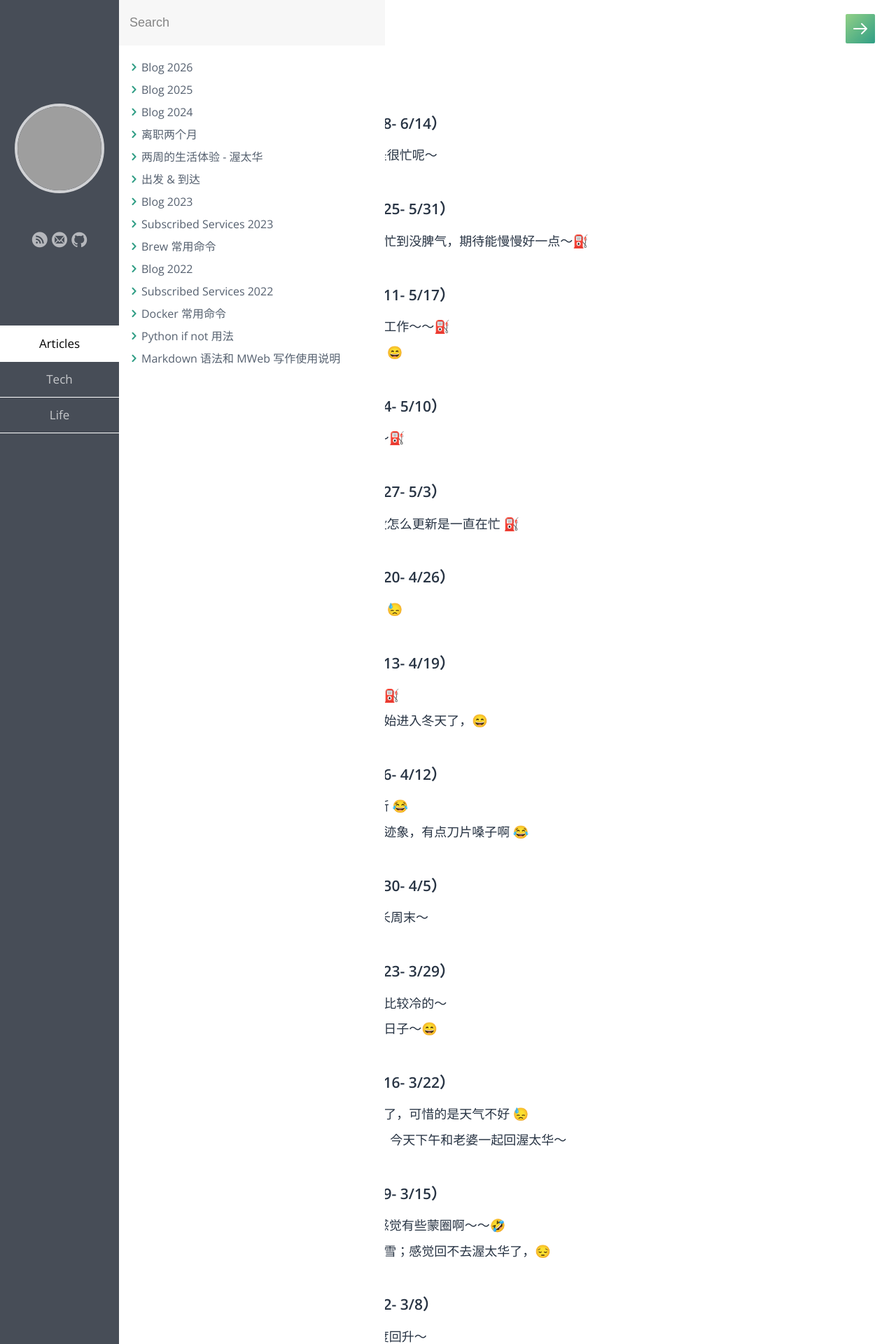
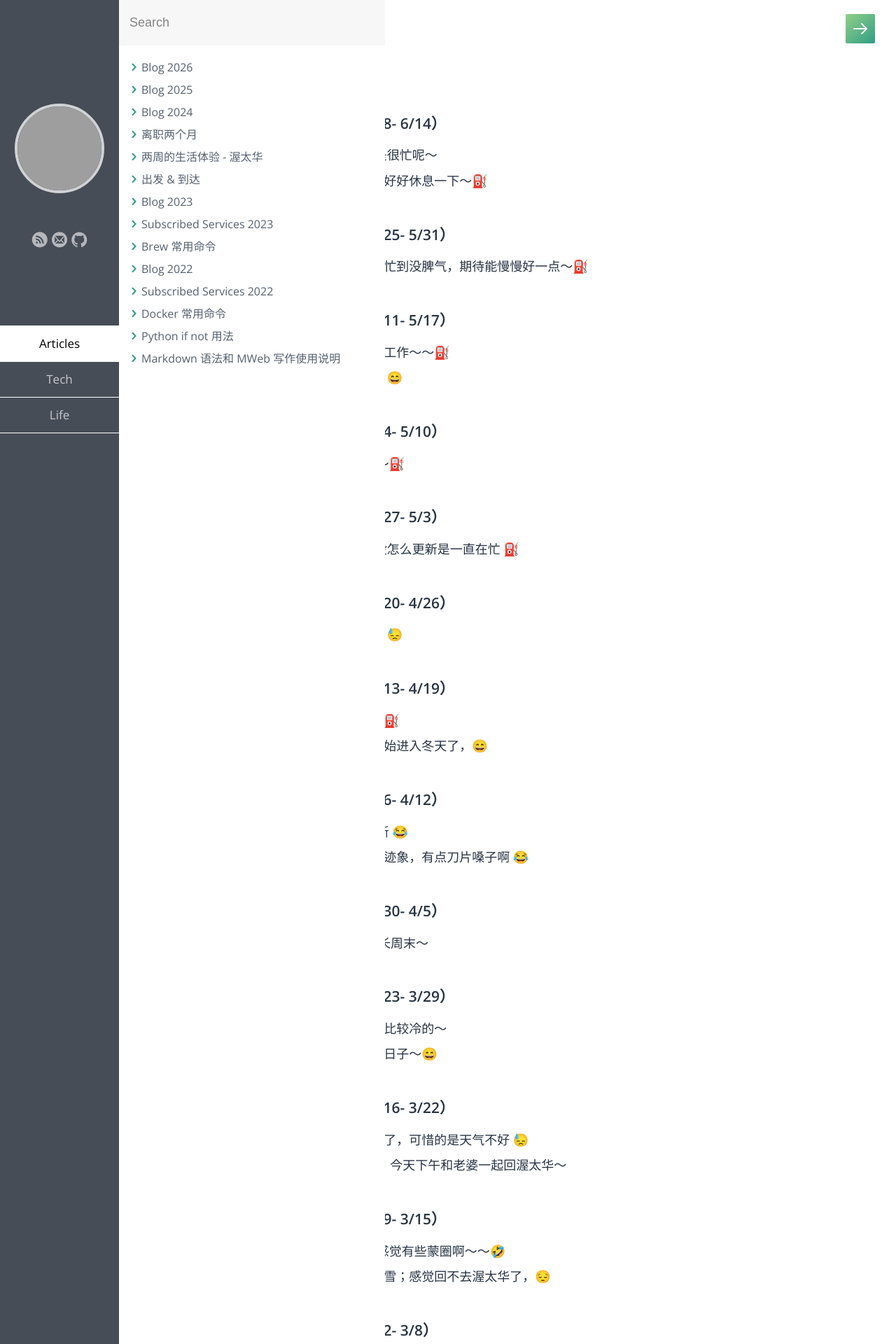
Before and after one commit to samxupeiran/samxupeiran.github.io, a Jekyll site: the page built from _posts/life/2025-12-29-my-blog.md, in a window 1280 px wide. Shown: the top 1920 px of the page at 70% size. Built offline with Jekyll 4.4.1, drawn with Linux system fonts in a browser that asks for light colours; some web fonts are replaced; grey boxes are pictures that could not be loaded.

Commit message:
feat: add weekly blog 6/12

```diff
--- a/_posts/life/2025-12-29-my-blog.md
+++ b/_posts/life/2025-12-29-my-blog.md
@@ -8,6 +8,7 @@ tags: Blog
 
 - ### 2026 年 6 月 第 2 周（6/8- 6/14）
      - 6/8 6 月第二周了，依旧是很忙呢～
+     - 6/12 周五了，期待周末能好好休息一下～⛽️
 
 - ### 2026 年 5 月 第 5 周（5/25- 5/31）
      - 5/29 周五了，最近真的是忙到没脾气，期待能慢慢好一点～⛽️
```
